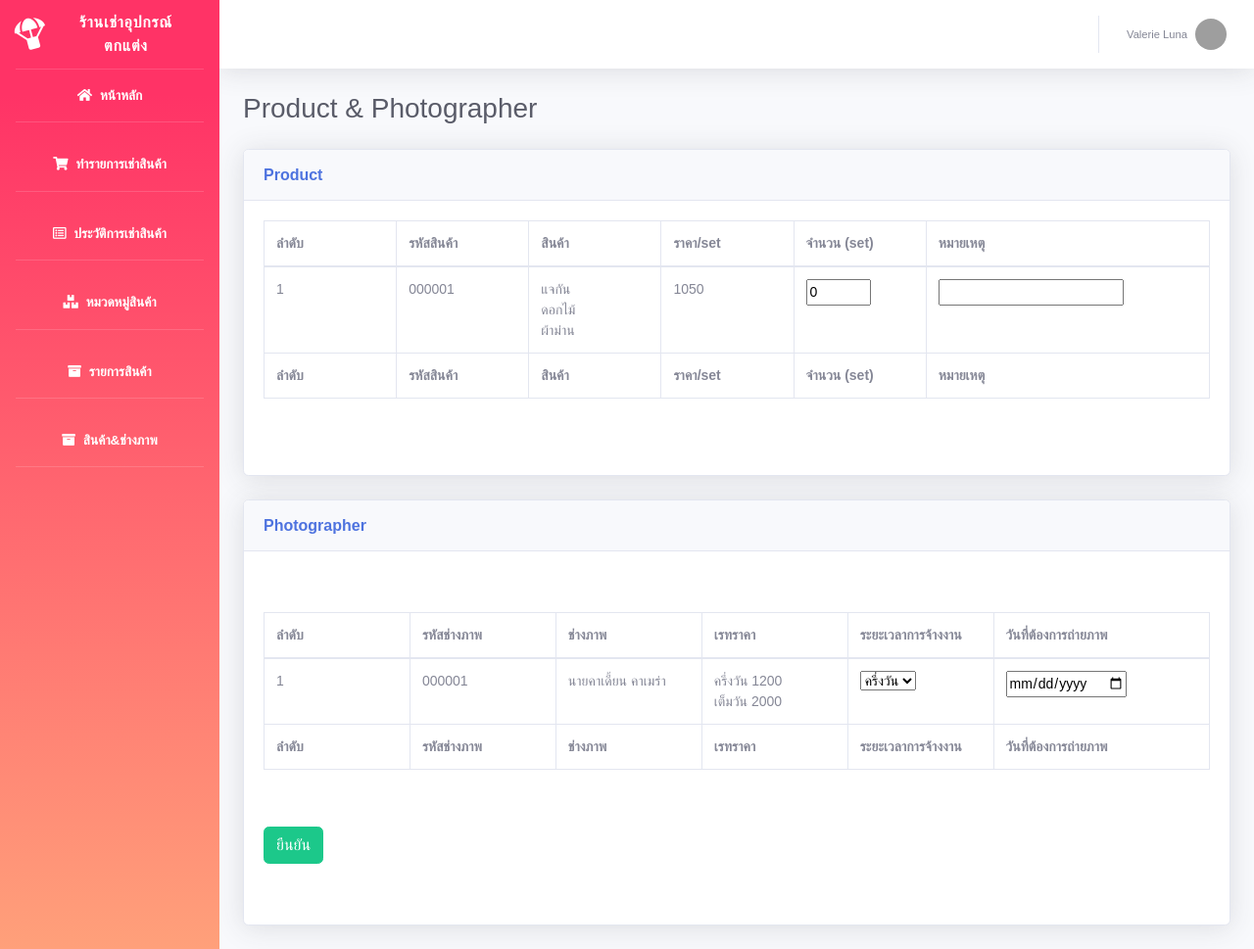
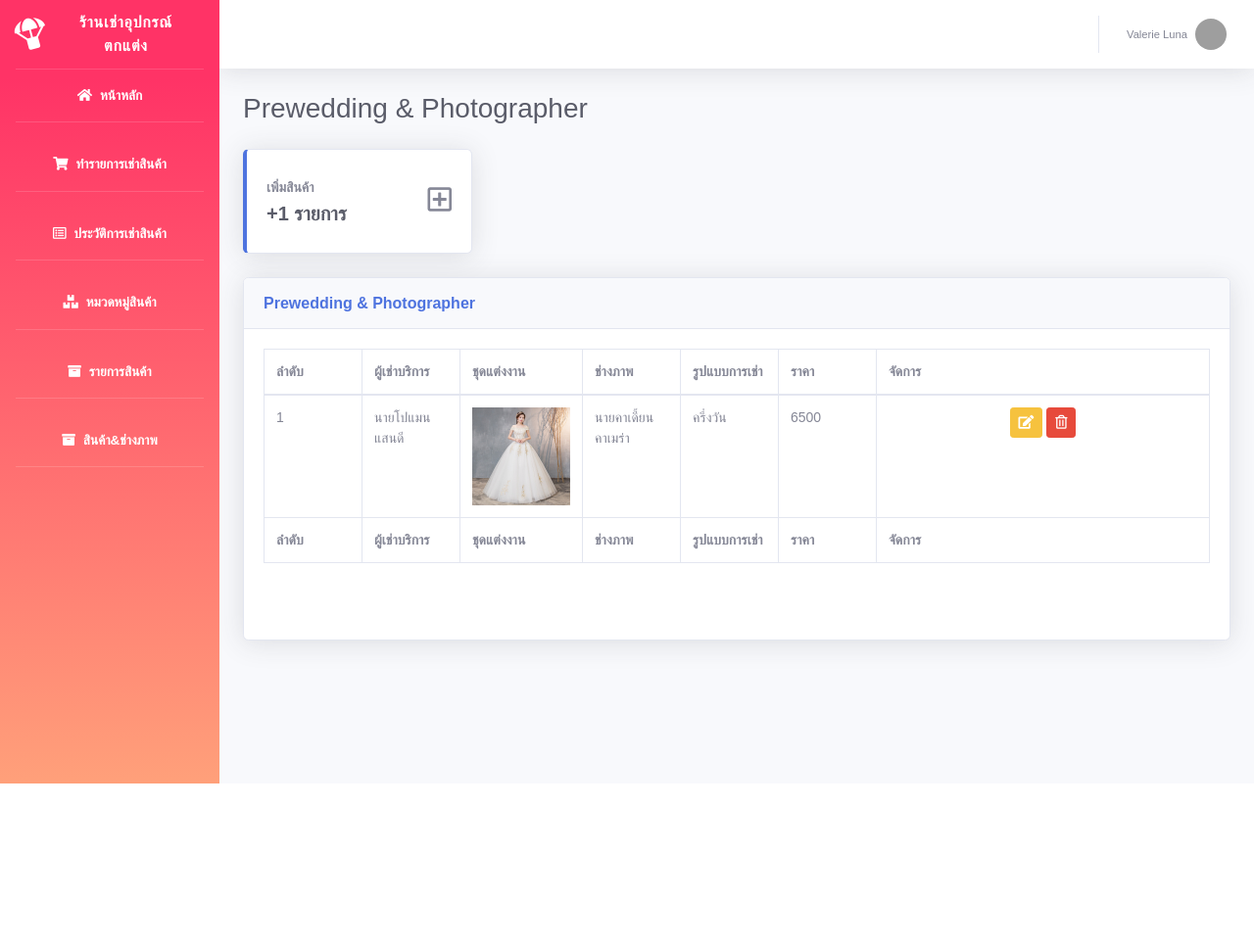
Before and after one commit to se62-08/SOAProject, a PHP site: page /soa/views/photographer.php in a window 1280 px wide. Shown: the whole page at 98% size. After the commit the page ends 800 px from the top, so only its background shows below. Run offline with PHP 8.4, Linux system fonts and the light colour scheme; grey boxes are pictures that could not be loaded.

Commit message:
nunphotographer

```diff
--- a/views/photographer.php
+++ b/views/photographer.php
@@ -28,8 +28,29 @@
 
             <!-- Page Heading -->
             <div bgcolor= “green” class="d-sm-flex align-items-center justify-content-between mb-4">
-              <h1 class="h3 mb-0 text-gray-800">Product & Photographer</h1>
+              <h1 class="h3 mb-0 text-gray-800">Prewedding & Photographer</h1>
             </div>
+            <div class="row">
+
+                        <div class="col-xl-3 col-12 mb-4">
+
+                            <div class="card border-left-primary card-color-info shadow h-100 py-2" style=cursor:pointer; id="addStock">
+                                <div class="card-body">
+                                    <div class="row no-gutters align-items-center">
+                                        <div class="col mr-2">
+                                            <div class="font-weight-bold  text-uppercase mb-1">เพิ่มสินค้า</div>
+                                            <div class="h5 mb-0 font-weight-bold text-gray-800">+1 รายการ </div>
+                                        </div>
+                                        <div class="col-auto">
+                                            <i class="far fa-plus-square fa-2x"></i>
+                                        </div>
+                                    </div>
+                                </div>
+
+                            </div>
+
+                        </div>
+                    </div>
 
        <!-- ตัวอย่างและตำแหน่งของ card -->
             <!-- <div class="row">
@@ -53,7 +74,7 @@
             <!-- Content Row -->
             <div class="card shadow mb-4">
             <div class="card-header py-3">
-              <h6 class="m-0 font-weight-bold text-primary">Product</h6>
+              <h6 class="m-0 font-weight-bold text-primary">Prewedding & Photographer</h6>
             </div>
             <form action="./route.php?action=photographer" method="POST">
                 <div class="card-body">
@@ -70,21 +91,23 @@
                       <thead>
                         <tr>
                           <th>ลำดับ</th>
-                          <th>รหัสสินค้า</th>
-                          <th>สินค้า</th>
-                          <th>ราคา/set</th>
-                          <th>จำนวน (set)</th>
-                          <th>หมายเหตุ</th>
+                          <th>ผู้เช่าบริการ</th>
+                          <th>ชุดแต่งงาน</th>
+                          <th>ช่างภาพ</th>
+                          <th>รูปแบบการเช่า</th>
+                          <th>ราคา</th>
+                          <th>จัดการ</th>
                         </tr>
                       </thead>
                       <tfoot>
                         <tr>
                           <th>ลำดับ</th>
-                          <th>รหัสสินค้า</th>
-                          <th>สินค้า</th>
-                          <th>ราคา/set</th>
-                          <th>จำนวน (set)</th>
-                          <th>หมายเหตุ</th>
+                          <th>ผู้เช่าบริการ</th>
+                          <th>ชุดแต่งงาน</th>
+                          <th>ช่างภาพ</th>
+                          <th>รูปแบบการเช่า</th>
+                          <th>ราคา</th>
+                          <th>จัดการ</th>
                         </tr>
                       </tfoot>
                       <tbody>
@@ -98,59 +121,6 @@
 
                 <br/><br/>
 
-                </div>
-
-              <div class="card shadow mb-4">
-              <div class="card-header py-3">
-                  <h6 class="m-0 font-weight-bold text-primary">Photographer</h6>
-                </div>
-
-                <br/><br/>
-
-                <div class="card-body">
-                  <div class="table-responsive">
-                    <table class="table table-bordered" id="d" width="100%" cellspacing="0">
-                      <colgroup>
-                            <col  width="100">
-                            <col  width="100">
-                            <col  width="100">
-                            <col  width="100">
-                            <col  width="100">
-                            <col  width="100">
-                      </colgroup>
-                      <thead>
-                        <tr>
-                          <th>ลำดับ</th>
-                          <th>รหัสช่างภาพ</th>
-                          <th>ช่างภาพ</th>
-                          <th>เรทราคา</th>
-                          <th>ระยะเวลาการจ้างงาน</th>
-                          <th>วันที่ต้องการถ่ายภาพ</th>
-                        </tr>
-                      </thead>
-                      <tfoot>
-                        <tr>
-                          <th>ลำดับ</th>
-                          <th>รหัสช่างภาพ</th>
-                          <th>ช่างภาพ</th>
-                          <th>เรทราคา</th>
-                          <th>ระยะเวลาการจ้างงาน</th>
-                          <th>วันที่ต้องการถ่ายภาพ</th>
-                        </tr>
-                      </tfoot>
-                      <tbody>
-                        <?php
-                        table2(6);
-                        ?>
-                      </tbody>
-                    </table>
-                    <br/><br/>
-                    <a href="./billPhoto.php">
-                        <button type="button" id="btn_green" class="btn btn-success">
-                                  ยืนยัน
-                        </button>
-                    </a>
-                  </div>
                 </div>
 
                 <br/><br/>
@@ -191,26 +161,23 @@ function table2(int $column, $border = 1, $cellpadding = 1, $cellspacing = 1)
     ?>
         <tr>
             <td><?php echo "1"; ?></td>
-            <td><?php echo "000001"; ?></td>
-            <td><?php echo "แจกัน</br>" . "ดอกไม้</br>" . "ผ้าม่าน</br>"; ?></td>
-            <td><?php echo "1050"; ?></td>
-            <td><input type="number" class="product-quantity" id="quantity" name="quantity" min="0" max="100" name="quantity" value="0" size="2"></td>
-            <td><input type="text" name="note"><br /></td>
-        </tr>
-    <?php
-    }
-    if ($column == 6) {
-    ?>
-        <tr>
-            <td><?php echo "1"; ?></td>
-            <td><?php echo "000001"; ?></td>
+            <td><?php echo "นายโปแมน แสนดี"; ?></td>
+            <td>
+                <div class="product-image">
+                    <img src="../image/pre1.jpg" width="100" height="100" alt=images>
+                </div>
+            </td>
             <td><?php echo "นายคาเดี้ยน คาเมร่า"; ?></td>
-            <td><?php echo "ครึ่งวัน 1200</br>" . "เต็มวัน 2000</br>"; ?></td>
-            <td><select id="photographerprice">
-                    <option value="a">ครึ่งวัน</option>
-                    <option value="b">เต็มวัน</option>
-                </select></td>
-            <td><input type="date" id="myDate" name="myDate" value=""></td>
+            <td><?php echo "ครึ่งวัน"; ?></td>
+            <td><?php echo "6500"; ?></td>
+            <td style="text-align:center;">
+                <button type="button" id="editStock" class="btn btn-warning btn-sm tt " title='แก้ไขสินค้า'>
+                    <i class="fas fa-edit"></i>
+                </button>
+                <button type="button" id="del_btn" class="btn btn-danger btn-sm btndel" data-toggle="tooltip" title="" data-original-title="ลบสินค้า">
+                    <i class="far fa-trash-alt"></i>
+                </button>
+            </td>
         </tr>
     <?php
     }
```
Also changed, not shown: image/pre1.jpg (added), image/pre2.jpg (added).
